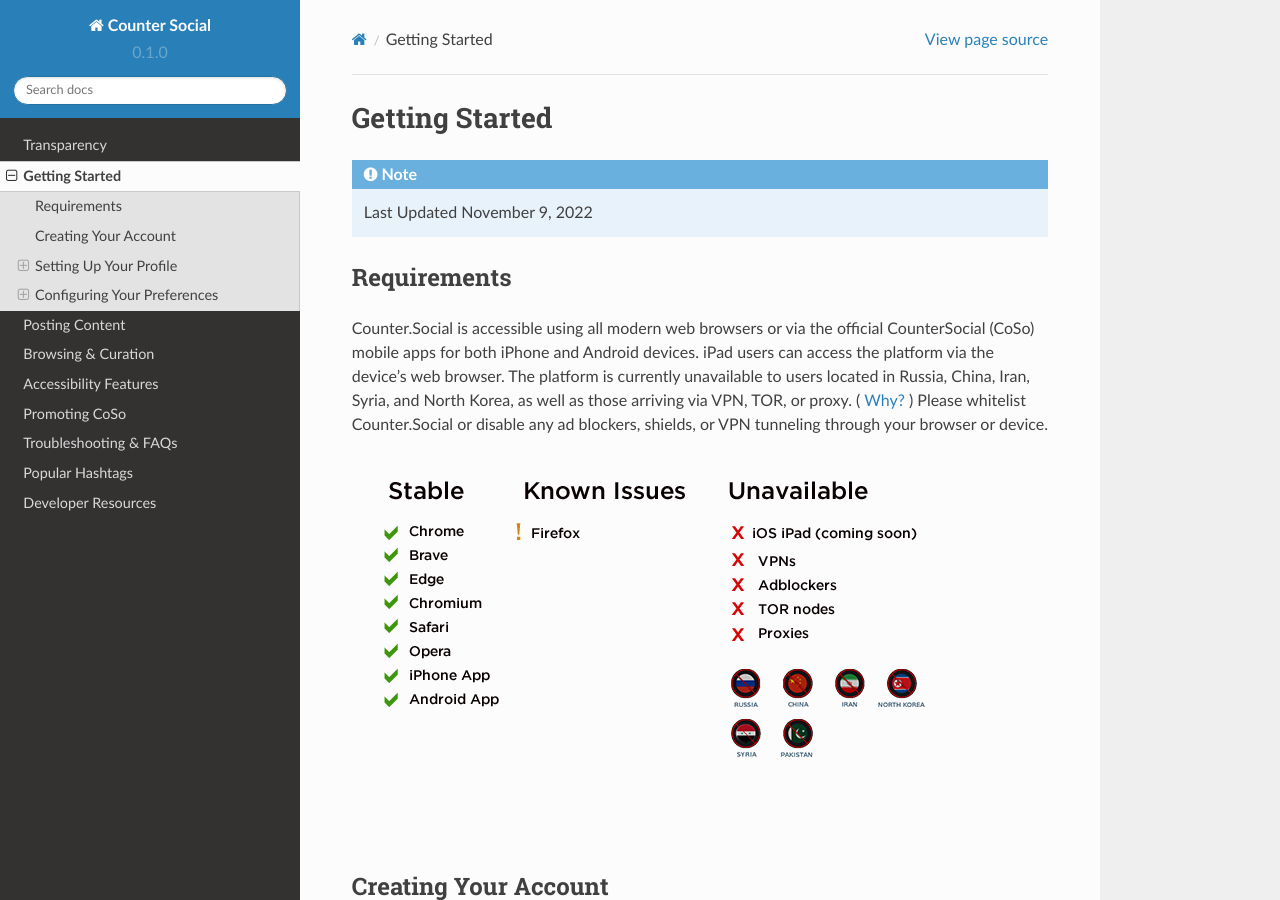
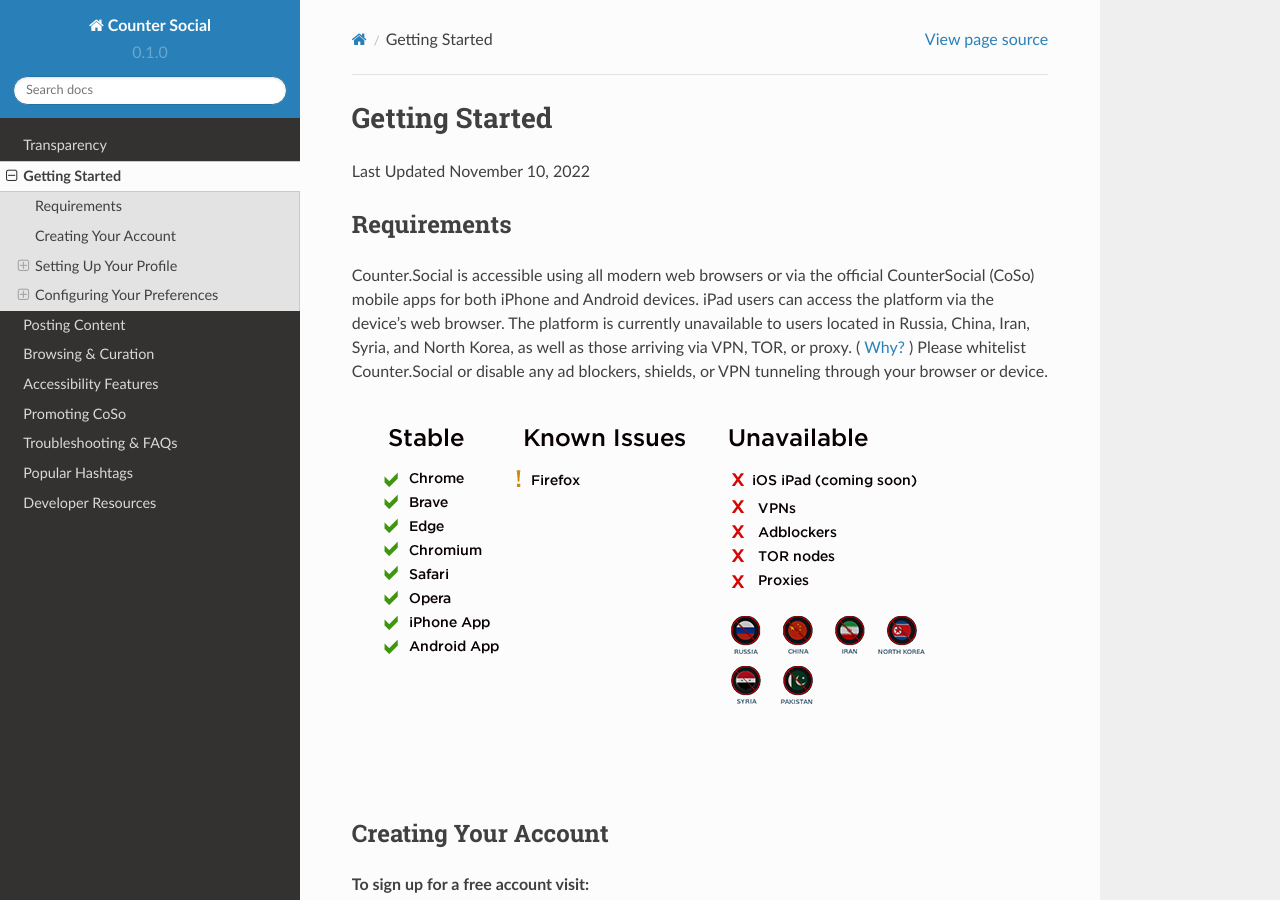
Before and after one commit to itskel/userguide, a Sphinx documentation site: the page built from docs/source/getting-started.rst, in a window 1280 px wide and 900 px high. Built offline with Sphinx 7.4.7 and the Read the Docs theme 2.0.0, drawn with Linux system fonts in a browser that asks for light colours; pages that are not in the unit, such as notebooks, are missing from menus.

Commit message:
Update getting-started.rst

```diff
--- a/docs/source/getting-started.rst
+++ b/docs/source/getting-started.rst
@@ -1,7 +1,7 @@
 Getting Started
 =====
 
-.. note:: Last Updated November 9, 2022
+Last Updated November 10, 2022
 
 Requirements
 ------------
```
